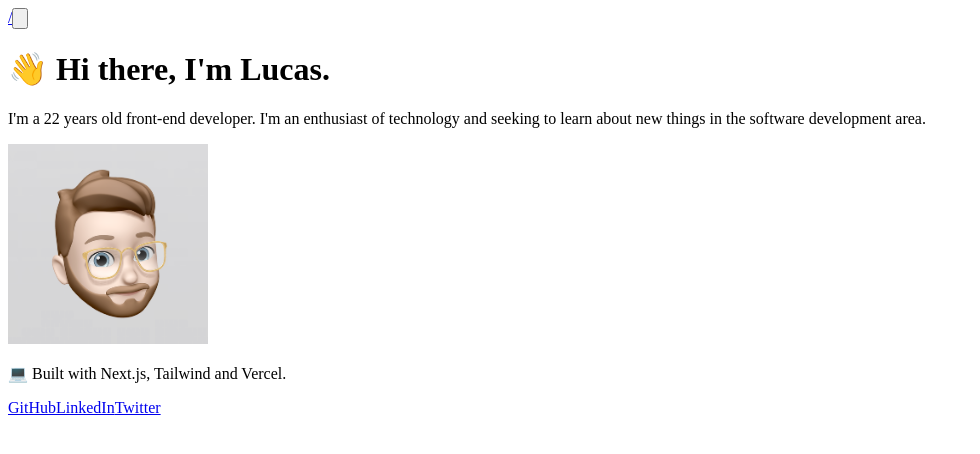
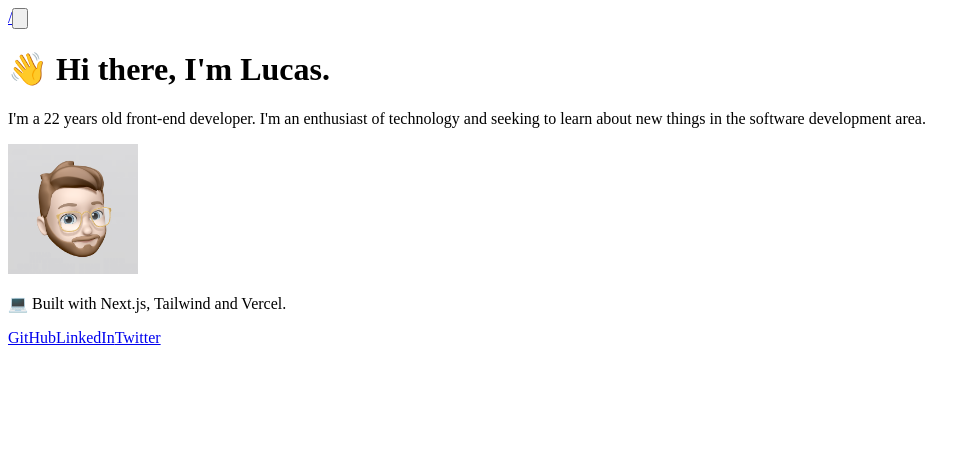
Before and after one commit to lucaspassini/passini-homepage, a Next.js app: page / in a window 1280 px wide. Shown: the top 454 px of the page, without its empty margins (0-980 px from the left). Built offline with nearby package versions, Linux system fonts and the light colour scheme.

Commit message:
profile picture changes

```diff
--- a/components/About.js
+++ b/components/About.js
@@ -24,8 +24,8 @@ const About = () => {
             alt="Profile"
             priority={true}
             className="rounded-full"
-            width={200}
-            height={200}
+            width={130}
+            height={130}
             placeholder="blur"
           />
         </div>
```
